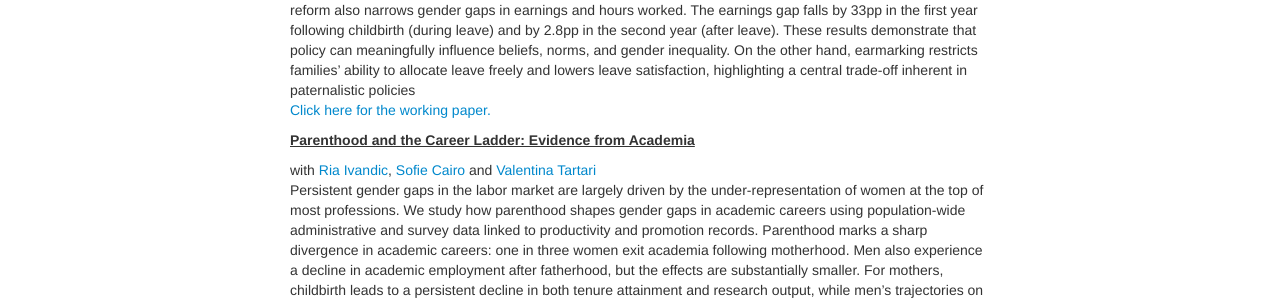
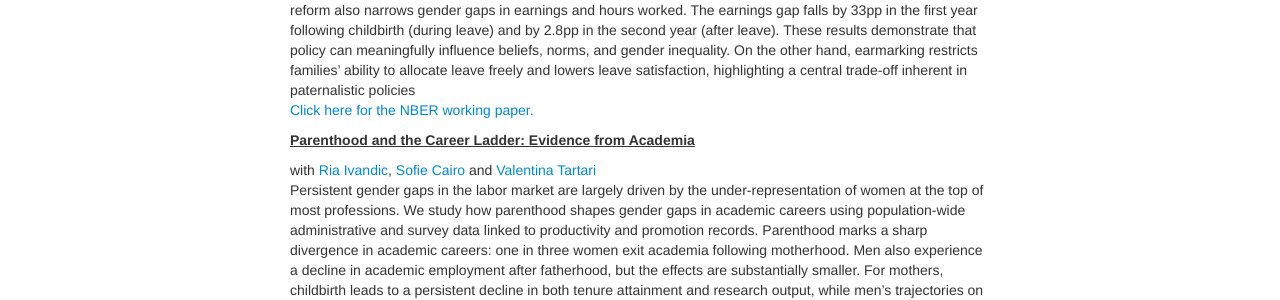
Before and after one commit to annesophielassen/annesophielassen.github.io, a Jekyll site: the page built from pages/research.md, in a window 1280 px wide. Shown: the part 1042-1342 px from the top of the page. Built offline with Jekyll 4.4.1, drawn with Linux system fonts in a browser that asks for light colours.

Commit message:
Update research.md

```diff
--- a/pages/research.md
+++ b/pages/research.md
@@ -31,7 +31,7 @@ We quantify the role of gender-specific firm wage premiums in explaining the pri
 with <a href="https://www.henrikkleven.com/">Henrik Kleven</a>, <a href="https://app.scholarsite.io/camille-landais">Camille Landais</a>, <a href="https://sites.google.com/site/philrosenbaum/"> Philip Rosenbaum</a>, <a href="https://sites.google.com/site/herdissteingrimsdottir/home"> Herdis Steingrimsdottir</a>, and <a href="https://jakobsogaard.com/">Jakob Søgaard</a><br>
 
 We study whether policy can shift gendered beliefs, norms, and labor market outcomes by exploiting a major expansion of earmarked paternity leave in Denmark. The reform generated large first-stage effects, substantially reallocating leave from mothers to fathers. Using a regression discontinuity design combined with new survey data linked to administrative records, we show that the reform makes parents more supportive of paternity leave, shifts gender-role beliefs in a progressive direction, and reduces perceived differences in childcare ability. The reform also narrows gender gaps in earnings and hours worked. The earnings gap falls by 33pp in the first year following childbirth (during leave) and by 2.8pp in the second year (after leave). These results demonstrate that policy can meaningfully influence beliefs, norms, and gender inequality. On the other hand, earmarking restricts families’ ability to allocate leave freely and lowers leave satisfaction, highlighting a central trade-off inherent in paternalistic policies <br>
-<a href="https://www.dropbox.com/scl/fi/wksiy6xf1mwl1lqjs7epz/PaternityLeave_Feb2026.pdf?rlkey=67tihxh0o5izz3v8tglazwfen&e=1&dl=0"> Click here for the working paper.</a>
+<a href="https://www.nber.org/papers/w34862"> Click here for the NBER working paper.</a>
 <br>
 
 ##### <u>Parenthood and the Career Ladder: Evidence from Academia</u>
```
